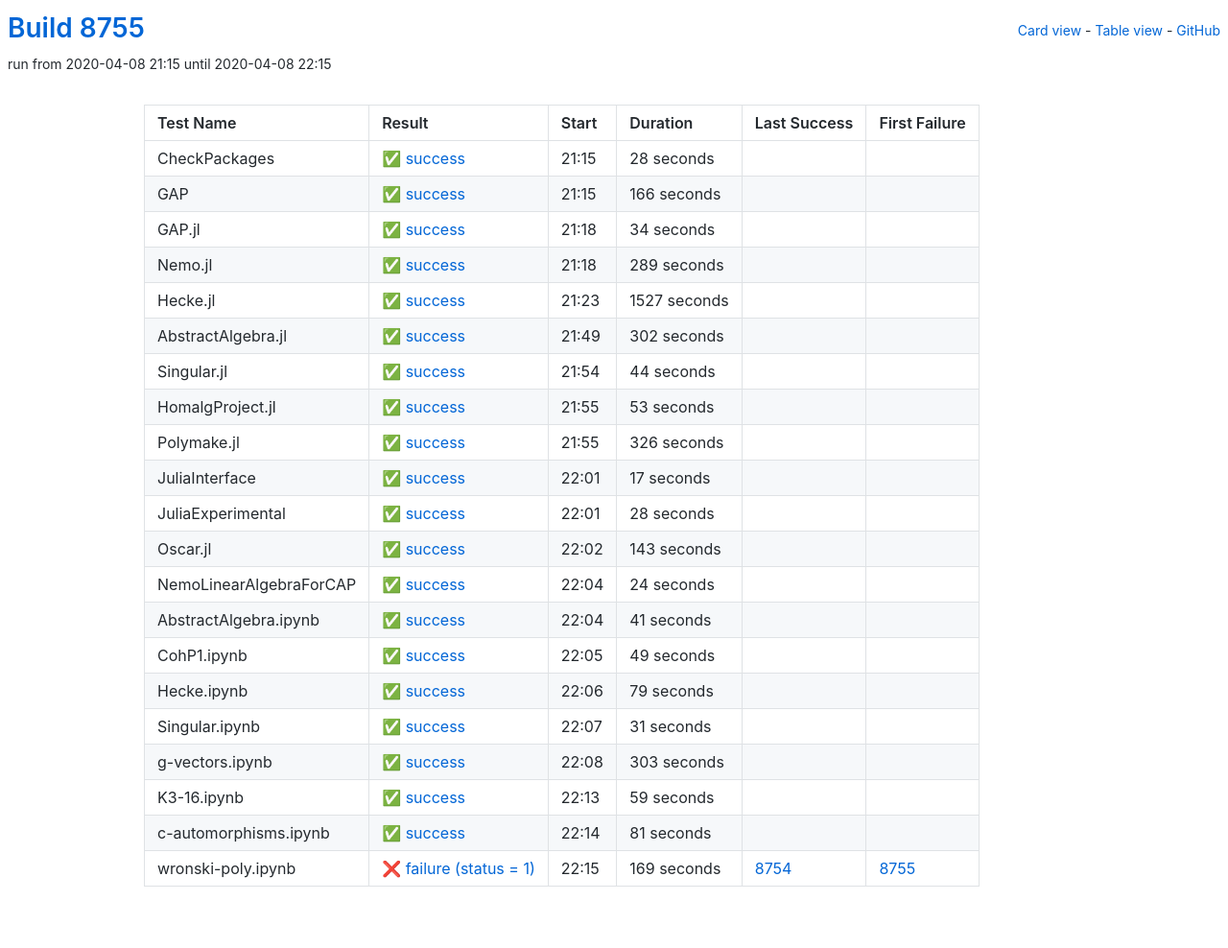
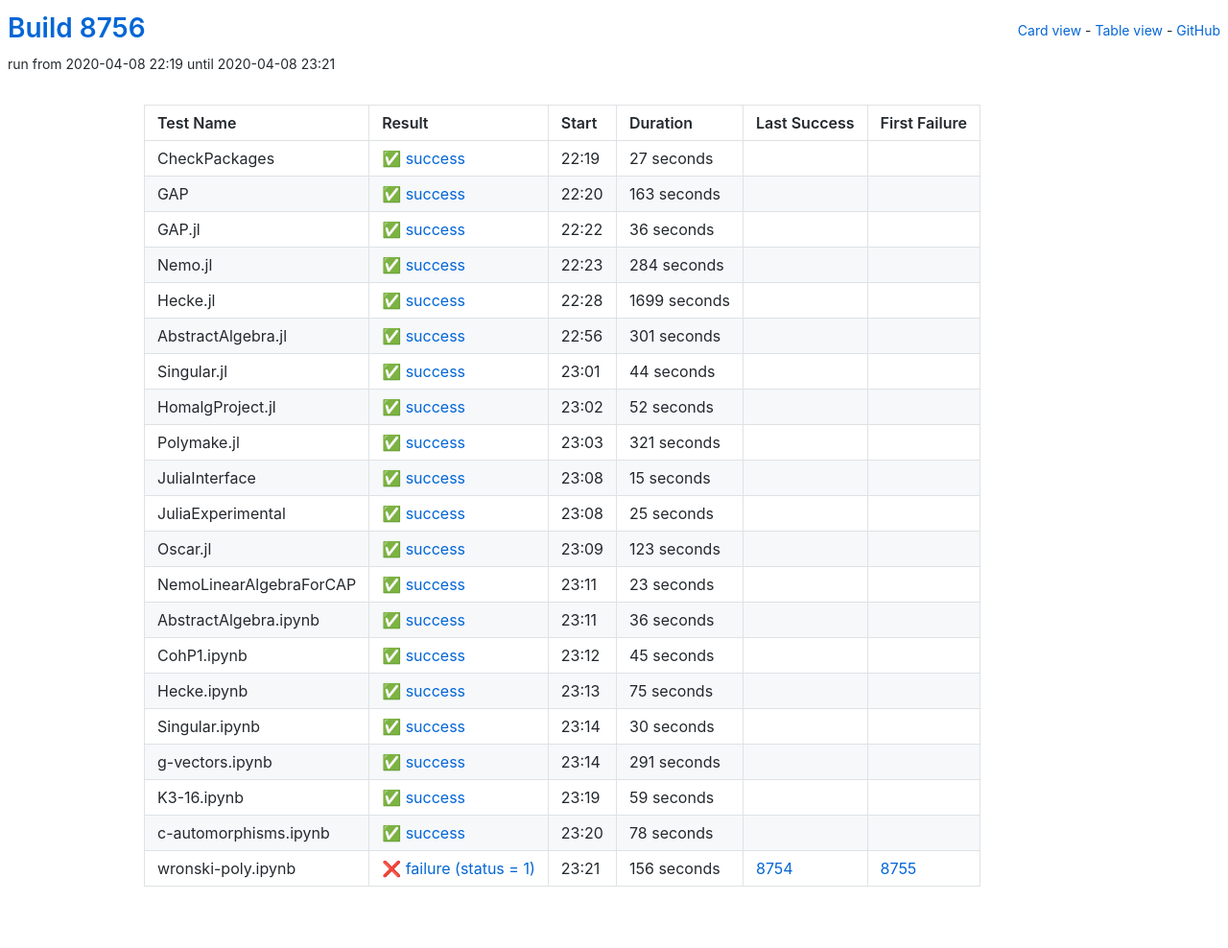
Before and after one commit to oscar-system/oscar-ci-status, a Jekyll site: the page built from table.html, in a window 1280 px wide. Shown: the whole page at 96% size. Built offline with Jekyll 4.4.1, drawn with Linux system fonts in a browser that asks for light colours.

Commit message:
Build 8756

```diff
--- a/_data/ci.yml
+++ b/_data/ci.yml
@@ -1,71 +1,71 @@
-build: 8755
-build_url: https://oscarci.mathematik.uni-kl.de/job/oscar/8755/
+build: 8756
+build_url: https://oscarci.mathematik.uni-kl.de/job/oscar/8756/
 job: oscar
 tests:
-- duration: 28
+- duration: 27
   exitcode: 0
   first_failure: false
   first_failure_url: null
   last_success: false
   last_success_url: null
-  log: https://oscarci.mathematik.uni-kl.de/job/oscar/8755/artifact/logs/build-8755/CheckPackages.log
+  log: https://oscarci.mathematik.uni-kl.de/job/oscar/8756/artifact/logs/build-8756/CheckPackages.log
   name: CheckPackages
-  start: 2020-04-08 21:15
+  start: 2020-04-08 22:19
   status: success
   success: true
-- duration: 166
+- duration: 163
   exitcode: 0
   first_failure: false
   first_failure_url: null
   last_success: false
   last_success_url: null
-  log: https://oscarci.mathematik.uni-kl.de/job/oscar/8755/artifact/logs/build-8755/GAP.log
+  log: https://oscarci.mathematik.uni-kl.de/job/oscar/8756/artifact/logs/build-8756/GAP.log
   name: GAP
-  start: 2020-04-08 21:15
+  start: 2020-04-08 22:20
   status: success
   success: true
-- duration: 34
+- duration: 36
   exitcode: 0
   first_failure: false
   first_failure_url: null
   last_success: false
   last_success_url: null
-  log: https://oscarci.mathematik.uni-kl.de/job/oscar/8755/artifact/logs/build-8755/GAP.jl.log
+  log: https://oscarci.mathematik.uni-kl.de/job/oscar/8756/artifact/logs/build-8756/GAP.jl.log
   name: GAP.jl
-  start: 2020-04-08 21:18
+  start: 2020-04-08 22:22
   status: success
   success: true
-- duration: 289
+- duration: 284
   exitcode: 0
   first_failure: false
   first_failure_url: null
   last_success: false
   last_success_url: null
-  log: https://oscarci.mathematik.uni-kl.de/job/oscar/8755/artifact/logs/build-8755/Nemo.jl.log
+  log: https://oscarci.mathematik.uni-kl.de/job/oscar/8756/artifact/logs/build-8756/Nemo.jl.log
   name: Nemo.jl
-  start: 2020-04-08 21:18
+  start: 2020-04-08 22:23
   status: success
   success: true
-- duration: 1527
+- duration: 1699
   exitcode: 0
   first_failure: false
   first_failure_url: null
   last_success: false
   last_success_url: null
-  log: https://oscarci.mathematik.uni-kl.de/job/oscar/8755/artifact/logs/build-8755/Hecke.jl.log
+  log: https://oscarci.mathematik.uni-kl.de/job/oscar/8756/artifact/logs/build-8756/Hecke.jl.log
   name: Hecke.jl
-  start: 2020-04-08 21:23
+  start: 2020-04-08 22:28
   status: success
   success: true
-- duration: 302
+- duration: 301
   exitcode: 0
   first_failure: false
   first_failure_url: null
   last_success: false
   last_success_url: null
-  log: https://oscarci.mathematik.uni-kl.de/job/oscar/8755/artifact/logs/build-8755/AbstractAlgebra.jl.log
+  log: https://oscarci.mathematik.uni-kl.de/job/oscar/8756/artifact/logs/build-8756/AbstractAlgebra.jl.log
   name: AbstractAlgebra.jl
-  start: 2020-04-08 21:49
+  start: 2020-04-08 22:56
   status: success
   success: true
 - duration: 44
@@ -74,130 +74,130 @@ tests:
   first_failure_url: null
   last_success: false
   last_success_url: null
-  log: https://oscarci.mathematik.uni-kl.de/job/oscar/8755/artifact/logs/build-8755/Singular.jl.log
+  log: https://oscarci.mathematik.uni-kl.de/job/oscar/8756/artifact/logs/build-8756/Singular.jl.log
   name: Singular.jl
-  start: 2020-04-08 21:54
+  start: 2020-04-08 23:01
   status: success
   success: true
-- duration: 53
+- duration: 52
   exitcode: 0
   first_failure: false
   first_failure_url: null
   last_success: false
   last_success_url: null
-  log: https://oscarci.mathematik.uni-kl.de/job/oscar/8755/artifact/logs/build-8755/HomalgProject.jl.log
+  log: https://oscarci.mathematik.uni-kl.de/job/oscar/8756/artifact/logs/build-8756/HomalgProject.jl.log
   name: HomalgProject.jl
-  start: 2020-04-08 21:55
+  start: 2020-04-08 23:02
   status: success
   success: true
-- duration: 326
+- duration: 321
   exitcode: 0
   first_failure: false
   first_failure_url: null
   last_success: false
   last_success_url: null
-  log: https://oscarci.mathematik.uni-kl.de/job/oscar/8755/artifact/logs/build-8755/Polymake.jl.log
+  log: https://oscarci.mathematik.uni-kl.de/job/oscar/8756/artifact/logs/build-8756/Polymake.jl.log
   name: Polymake.jl
-  start: 2020-04-08 21:55
+  start: 2020-04-08 23:03
   status: success
   success: true
-- duration: 17
+- duration: 15
   exitcode: 0
   first_failure: false
   first_failure_url: null
   last_success: false
   last_success_url: null
-  log: https://oscarci.mathematik.uni-kl.de/job/oscar/8755/artifact/logs/build-8755/JuliaInterface.log
+  log: https://oscarci.mathematik.uni-kl.de/job/oscar/8756/artifact/logs/build-8756/JuliaInterface.log
   name: JuliaInterface
-  start: 2020-04-08 22:01
+  start: 2020-04-08 23:08
   status: success
   success: true
-- duration: 28
+- duration: 25
   exitcode: 0
   first_failure: false
   first_failure_url: null
   last_success: false
   last_success_url: null
-  log: https://oscarci.mathematik.uni-kl.de/job/oscar/8755/artifact/logs/build-8755/JuliaExperimental.log
+  log: https://oscarci.mathematik.uni-kl.de/job/oscar/8756/artifact/logs/build-8756/JuliaExperimental.log
   name: JuliaExperimental
-  start: 2020-04-08 22:01
+  start: 2020-04-08 23:08
   status: success
   success: true
-- duration: 143
+- duration: 123
   exitcode: 0
   first_failure: false
   first_failure_url: null
   last_success: false
   last_success_url: null
-  log: https://oscarci.mathematik.uni-kl.de/job/oscar/8755/artifact/logs/build-8755/Oscar.jl.log
+  log: https://oscarci.mathematik.uni-kl.de/job/oscar/8756/artifact/logs/build-8756/Oscar.jl.log
   name: Oscar.jl
-  start: 2020-04-08 22:02
+  start: 2020-04-08 23:09
   status: success
   success: true
-- duration: 24
+- duration: 23
   exitcode: 0
   first_failure: false
   first_failure_url: null
   last_success: false
   last_success_url: null
-  log: https://oscarci.mathematik.uni-kl.de/job/oscar/8755/artifact/logs/build-8755/NemoLinearAlgebraForCAP.log
+  log: https://oscarci.mathematik.uni-kl.de/job/oscar/8756/artifact/logs/build-8756/NemoLinearAlgebraForCAP.log
   name: NemoLinearAlgebraForCAP
-  start: 2020-04-08 22:04
+  start: 2020-04-08 23:11
   status: success
   success: true
-- duration: 41
+- duration: 36
   exitcode: 0
   first_failure: false
   first_failure_url: null
   last_success: false
   last_success_url: null
-  log: https://oscarci.mathematik.uni-kl.de/job/oscar/8755/artifact/logs/build-8755/AbstractAlgebra.ipynb.log
+  log: https://oscarci.mathematik.uni-kl.de/job/oscar/8756/artifact/logs/build-8756/AbstractAlgebra.ipynb.log
   name: AbstractAlgebra.ipynb
-  start: 2020-04-08 22:04
+  start: 2020-04-08 23:11
   status: success
   success: true
-- duration: 49
+- duration: 45
   exitcode: 0
   first_failure: false
   first_failure_url: null
   last_success: false
   last_success_url: null
-  log: https://oscarci.mathematik.uni-kl.de/job/oscar/8755/artifact/logs/build-8755/CohP1.ipynb.log
+  log: https://oscarci.mathematik.uni-kl.de/job/oscar/8756/artifact/logs/build-8756/CohP1.ipynb.log
   name: CohP1.ipynb
-  start: 2020-04-08 22:05
+  start: 2020-04-08 23:12
   status: success
   success: true
-- duration: 79
+- duration: 75
   exitcode: 0
   first_failure: false
   first_failure_url: null
   last_success: false
   last_success_url: null
-  log: https://oscarci.mathematik.uni-kl.de/job/oscar/8755/artifact/logs/build-8755/Hecke.ipynb.log
+  log: https://oscarci.mathematik.uni-kl.de/job/oscar/8756/artifact/logs/build-8756/Hecke.ipynb.log
   name: Hecke.ipynb
-  start: 2020-04-08 22:06
+  start: 2020-04-08 23:13
   status: success
   success: true
-- duration: 31
+- duration: 30
   exitcode: 0
   first_failure: false
   first_failure_url: null
   last_success: false
   last_success_url: null
-  log: https://oscarci.mathematik.uni-kl.de/job/oscar/8755/artifact/logs/build-8755/Singular.ipynb.log
+  log: https://oscarci.mathematik.uni-kl.de/job/oscar/8756/artifact/logs/build-8756/Singular.ipynb.log
   name: Singular.ipynb
-  start: 2020-04-08 22:07
+  start: 2020-04-08 23:14
   status: success
   success: true
-- duration: 303
+- duration: 291
   exitcode: 0
   first_failure: false
   first_failure_url: null
   last_success: false
   last_success_url: null
-  log: https://oscarci.mathematik.uni-kl.de/job/oscar/8755/artifact/logs/build-8755/g-vectors.ipynb.log
+  log: https://oscarci.mathematik.uni-kl.de/job/oscar/8756/artifact/logs/build-8756/g-vectors.ipynb.log
   name: g-vectors.ipynb
-  start: 2020-04-08 22:08
+  start: 2020-04-08 23:14
   status: success
   success: true
 - duration: 59
@@ -206,30 +206,30 @@ tests:
   first_failure_url: null
   last_success: false
   last_success_url: null
-  log: https://oscarci.mathematik.uni-kl.de/job/oscar/8755/artifact/logs/build-8755/K3-16.ipynb.log
+  log: https://oscarci.mathematik.uni-kl.de/job/oscar/8756/artifact/logs/build-8756/K3-16.ipynb.log
   name: K3-16.ipynb
-  start: 2020-04-08 22:13
+  start: 2020-04-08 23:19
   status: success
   success: true
-- duration: 81
+- duration: 78
   exitcode: 0
   first_failure: false
   first_failure_url: null
   last_success: false
   last_success_url: null
-  log: https://oscarci.mathematik.uni-kl.de/job/oscar/8755/artifact/logs/build-8755/c-automorphisms.ipynb.log
+  log: https://oscarci.mathematik.uni-kl.de/job/oscar/8756/artifact/logs/build-8756/c-automorphisms.ipynb.log
   name: c-automorphisms.ipynb
-  start: 2020-04-08 22:14
+  start: 2020-04-08 23:20
   status: success
   success: true
-- duration: 169
+- duration: 156
   exitcode: 1
   first_failure: 8755
   first_failure_url: https://oscarci.mathematik.uni-kl.de/job/oscar/8755/
   last_success: 8754
   last_success_url: https://oscarci.mathematik.uni-kl.de/job/oscar/8754/
-  log: https://oscarci.mathematik.uni-kl.de/job/oscar/8755/artifact/logs/build-8755/wronski-poly.ipynb.log
+  log: https://oscarci.mathematik.uni-kl.de/job/oscar/8756/artifact/logs/build-8756/wronski-poly.ipynb.log
   name: wronski-poly.ipynb
-  start: 2020-04-08 22:15
+  start: 2020-04-08 23:21
   status: failure
   success: false
```
Also changed, not shown: README.md.
